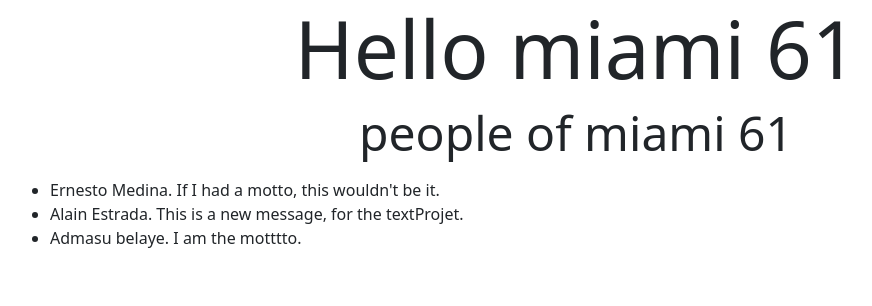
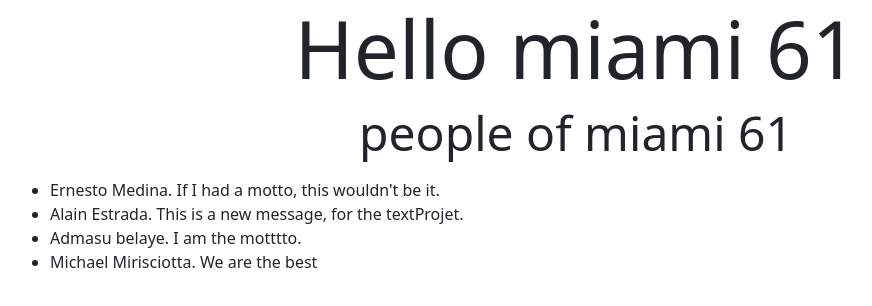
Before and after one commit to ernestomedinam/hello-miami-61, a plain HTML site: page index.html in a window 1280 px wide. Shown: the whole page, without its empty margins (64-936 px from the left). Drawn offline with nearby package versions, Linux system fonts and the light colour scheme.

Commit message:
Added my name and Motto - michael

```diff
--- a/index.html
+++ b/index.html
@@ -14,6 +14,7 @@
             <li>Ernesto Medina. If I had a motto, this wouldn't be it.</li>
             <li>Alain Estrada. This is a new message, for the textProjet.</li>
             <li>Admasu belaye. I am the motttto.</li>
+            <li>Michael Mirisciotta. We are the best</li>
         </ul>
     </div>
     <script src="https://cdn.jsdelivr.net/npm/bootstrap@5.0.2/dist/js/bootstrap.bundle.min.js" integrity="sha384-MrcW6ZMFYlzcLA8Nl+NtUVF0sA7MsXsP1UyJoMp4YLEuNSfAP+JcXn/tWtIaxVXM" crossorigin="anonymous"></script>
```
